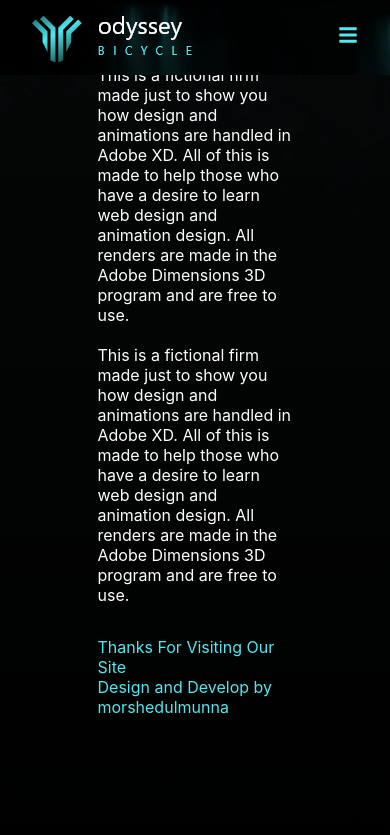
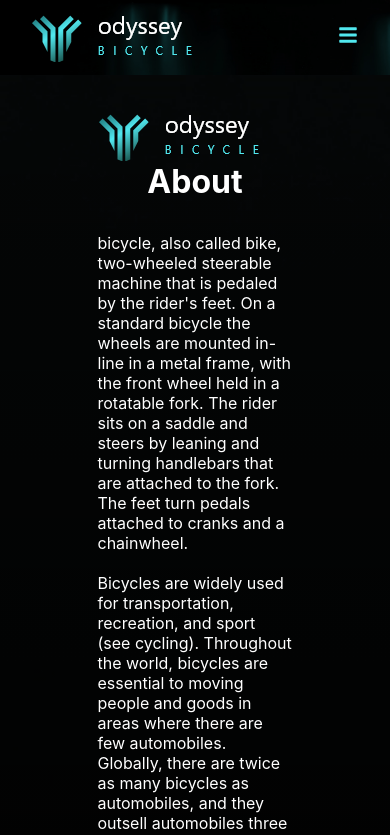
Before and after one commit to morshedulmunna/odyssey-one-cycle, a React (Create React App) app: page /about in a window 390 px wide. Shown: the top 835 px of the page. Built offline with nearby package versions, Linux system fonts and the light colour scheme.

Commit message:
Responsive All

```diff
--- a/public/reviewData.json
+++ b/public/reviewData.json
@@ -2,7 +2,7 @@
   {
     "id": "1",
     "image": "https://images-na.ssl-images-amazon.com/images/S/amazon-avatars-global/b27e0be0-1bd3-4929-83c6-d4732e901587._CR0,0,200,200_SX48_.jpg",
-    "name": "\tKnitra1980",
+    "name": "Knitra1",
     "location": "Austin, Texsus",
     "ratting": 4.7,
     "rate": 80,
@@ -13,7 +13,7 @@
   {
     "id": "2",
     "image": "https://images-na.ssl-images-amazon.com/images/S/amazon-avatars-global/0439e496-f33e-4c4f-8ca1-247a5400a847._CR0,7.0,319,319_SX48_.jpg",
-    "name": "\tKman1",
+    "name": "Kman1",
     "location": "USA, Texsus",
     "ratting": 4.9,
     "rate": 90,
@@ -46,7 +46,7 @@
   {
     "id": "5",
     "image": "https://images-na.ssl-images-amazon.com/images/I/61NhmyTS6pL._CR94,0,312,312_SX48_.jpg",
-    "name": "StephYC",
+    "name": "StephYC1",
     "location": "Canada",
     "ratting": 4.5,
     "rate": 88,
--- a/src/App.css
+++ b/src/App.css
@@ -11,4 +11,5 @@
 .container {
   max-width: 1400px;
   margin: auto;
+  padding: 0 2rem;
 }
--- a/src/component/aboutContent/AboutContent.css
+++ b/src/component/aboutContent/AboutContent.css
@@ -15,9 +15,9 @@
   flex-direction: column;
   justify-content: center;
   align-items: center;
-  height: 60vh;
   width: 50%;
   margin: auto;
+  padding-top: 10rem;
 }
 .about_wrapper h1 {
   color: #fff;
@@ -30,3 +30,20 @@
 .about_wrapper span {
   color: var(--primary);
 }
+
+@media screen and (max-width: 1080px) {
+  .about_page {
+    height: 100vh;
+  }
+  .about_wrapper {
+    padding-top: 2rem;
+  }
+}
+@media screen and (max-width: 650px) {
+  .about_page {
+    height: fit-content;
+  }
+  .about_wrapper {
+    padding-bottom: 2rem;
+  }
+}
--- a/src/component/aboutContent/AboutContent.jsx
+++ b/src/component/aboutContent/AboutContent.jsx
@@ -9,15 +9,23 @@ const AboutContent = () => {
           <img src={logo} alt="" />
           <h1>About</h1>
           <p>
-            This is a fictional firm made just to show you how design and
-            animations are handled in Adobe XD. All of this is made to help
-            those who have a desire to learn web design and animation design.
-            All renders are made in the Adobe Dimensions 3D program and are free
-            to use. <br /> <br /> This is a fictional firm made just to show you
-            how design and animations are handled in Adobe XD. All of this is
-            made to help those who have a desire to learn web design and
-            animation design. All renders are made in the Adobe Dimensions 3D
-            program and are free to use.
+            bicycle, also called bike, two-wheeled steerable machine that is
+            pedaled by the rider's feet. On a standard bicycle the wheels are
+            mounted in-line in a metal frame, with the front wheel held in a
+            rotatable fork. The rider sits on a saddle and steers by leaning and
+            turning handlebars that are attached to the fork. The feet turn
+            pedals attached to cranks and a chainwheel.
+            <br />
+            <br />
+            Bicycles are widely used for transportation, recreation, and sport
+            (see cycling). Throughout the world, bicycles are essential to
+            moving people and goods in areas where there are few automobiles.
+            Globally, there are twice as many bicycles as automobiles, and they
+            outsell automobiles three to one. The Netherlands, Denmark, and
+            Japan actively promote bicycles for shopping and commuting. In the
+            United States, bike paths have been constructed in many parts of the
+            country, and bicycles are encouraged by the United States government
+            as an alternative to automobiles.
           </p>
 
           <span>Thanks For Visiting Our Site</span>
--- a/src/component/review/Review.css
+++ b/src/component/review/Review.css
@@ -59,3 +59,12 @@
   margin-right: 5px;
   color: gray;
 }
+
+@media screen and (max-width: 780px) {
+  .reviews {
+    grid-template-columns: 2fr 10fr;
+  }
+  .review_title {
+    grid-template-columns: 2fr 10fr;
+  }
+}
```
